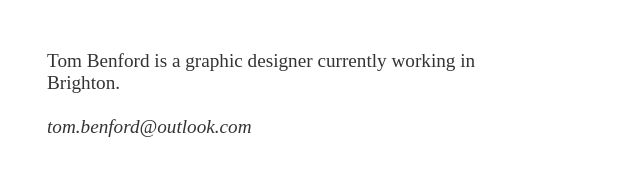
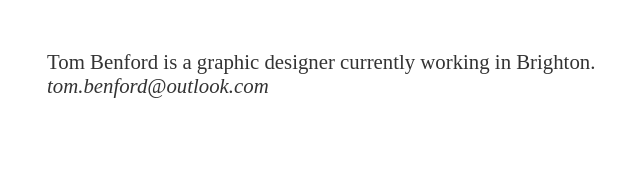
Before and after one commit to tombenford/tombenford.github.io, a plain HTML site: page index.html in a window 1280 px wide. Shown: the whole page, without its empty margins (11-651 px from the left). Drawn offline with Linux system fonts and the light colour scheme.

Commit message:
Update index.html

```diff
--- a/index.html
+++ b/index.html
@@ -6,10 +6,10 @@
       background-color: white;
     }
     div {
-      width: 450px;
+      width: auto;
       height: auto;
       margin: 50px;
-      font-size: 120%;
+      font-size: 130%;
       color: rgba(0,0,0,0.8)
     }
     </style>
@@ -17,7 +17,7 @@
 
   <body>
     <div>
-  Tom Benford is a graphic designer currently working in Brighton.<br><br><i>tom.benford@outlook.com</i>
+  Tom Benford is a graphic designer currently working in Brighton.<br><i>tom.benford@outlook.com</i>
     <div>
   </body>
   </html>
```
